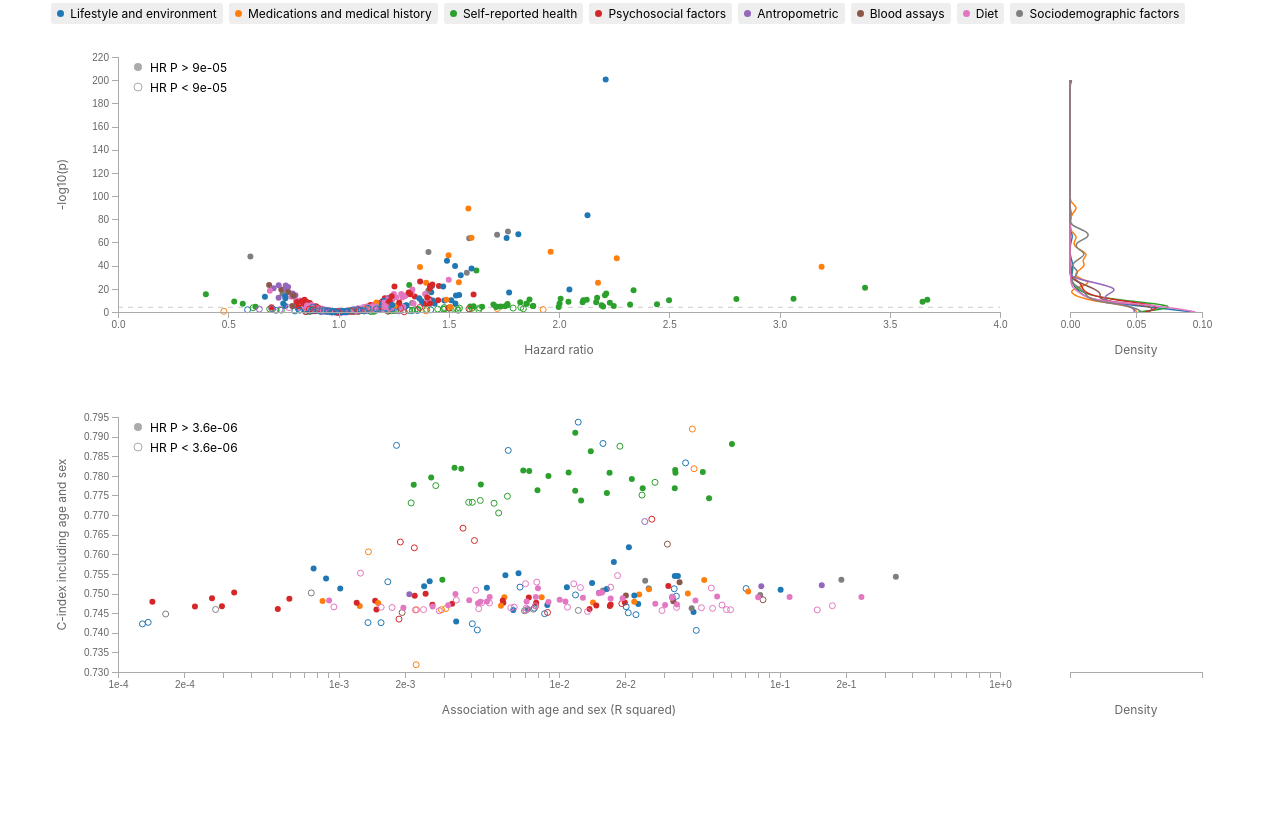
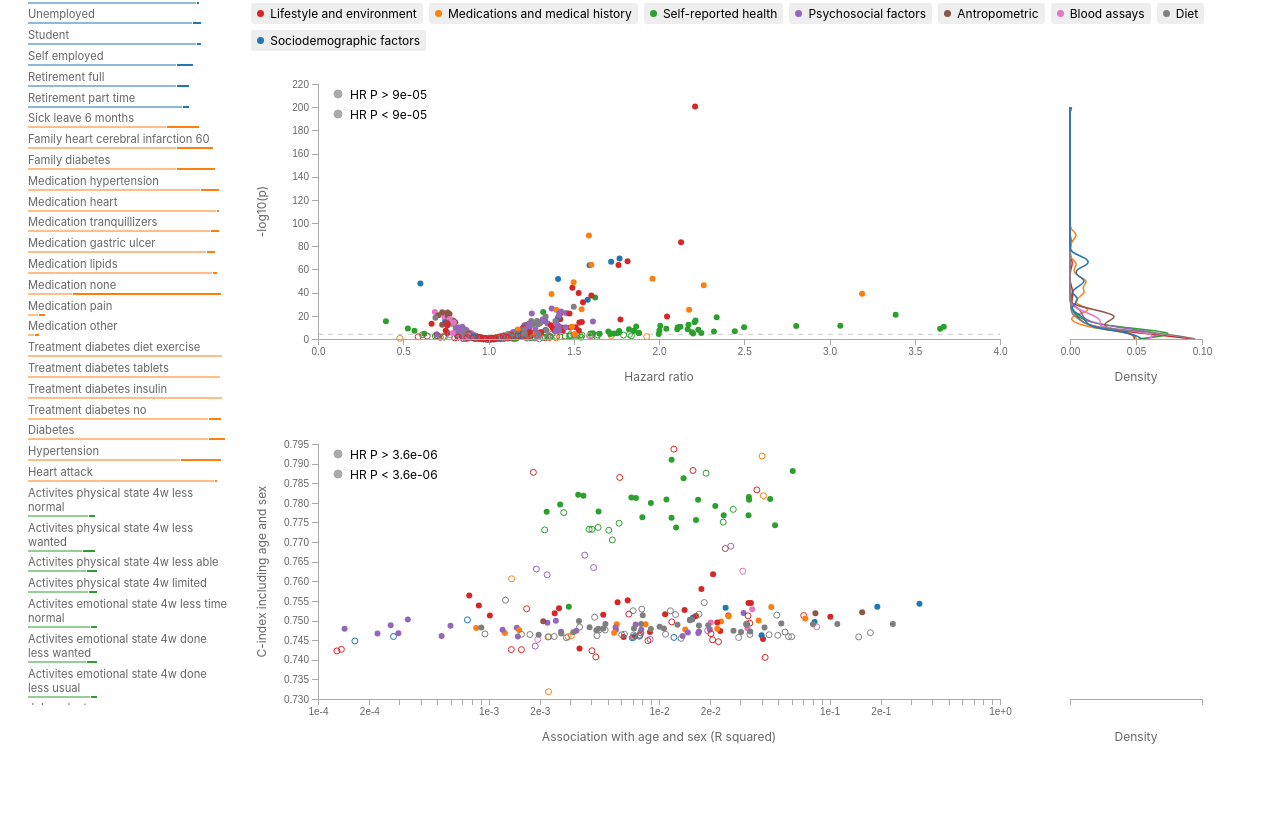
Before and after one commit to davkal/mortality, a website built with webpack: page public/index.html in a window 1280 px wide. Shown: the part 87-925 px from the top of the page. Before the commit the page ends 898 px from the top, so only its background shows below. Built offline with nearby package versions, Linux system fonts and the light colour scheme; what science would draw is missing.

Commit message:
variables

```diff
--- a/public/index.html
+++ b/public/index.html
@@ -10,6 +10,10 @@
 </head>
 
 <body>
+  <div class="row">
+    <div style="width: 200px" id="fig1e">
+    </div>
+    <div class="column">
       <div class="row">
         <div id="fig2-categories">
           <div class="title">Exposure</div>
@@ -34,6 +38,9 @@
           <svg />
         </div>
       </div>
+    </div>
+  </div>
+
 
   <script type="text/javascript" src="bundle.js"></script>
 </body>
--- a/src/main.js
+++ b/src/main.js
@@ -6,10 +6,11 @@ import * as science from 'science';
 import LineChart from './line';
 import ScatterChart from './scatter';
 import CategoryFilter from './categories';
+import Variables from './variables';
 
 require('./main.scss');
 
-const dispatch = d3.dispatch('categories', 'mousemoveFig2a', 'mousemoveFig2b');
+const dispatch = d3.dispatch('categories', 'mousemoveFig2a', 'mousemoveFig2b', 'variable');
 const color = d3.scaleOrdinal(d3.schemeCategory10);
 const components = {};
 
@@ -19,6 +20,33 @@ function prepareDataFig2Filter(data) {
     color,
     data,
     categories
+  };
+}
+
+function prepareDataFig1e(csv) {
+  // Grouping variables
+  const grouped = csv.reduce((acc, d) => {
+    const key = d.variable;
+    if (!acc[key]) acc[key] = [];
+    d.category = d.Category;
+    acc[key].push(d);
+    acc[key].category = d.category;
+    return acc;
+  }, {});
+
+  // Calculating extent
+  Object.keys(grouped).forEach((key) => {
+    grouped[key].sum = d3.sum(grouped[key], d => d.count);
+    grouped[key].forEach((d) => {
+      d.valueCount = grouped[key].length;
+    });
+  });
+  const maxSum = d3.max(Object.values(grouped), d => d.sum);
+
+  return {
+    color,
+    data: grouped,
+    maxSum
   };
 }
 
@@ -178,9 +206,10 @@ const loadData = url => fetch(url)
   .then(res => res.text())
   .then(text => d3.csvParse(text));
 
-Promise.all(['data/fig2a.csv', 'data/fig2b.csv'].map(loadData))
+Promise.all(['data/fig1e.csv', 'data/fig2a.csv', 'data/fig2b.csv'].map(loadData))
   .then((results) => {
-    const [fig2a, fig2b] = results;
+    const [fig1e, fig2a, fig2b] = results;
+    components.fig1eB = new Variables('fig1e', prepareDataFig1e(fig1e), dispatch);
     components.filter2 = new CategoryFilter('fig2-categories', prepareDataFig2Filter(fig2a), dispatch);
     components.fig2aS = new ScatterChart('fig2a-scatter', prepareDataFig2a(fig2a), dispatch);
     components.fig2aL = new LineChart('fig2a-line', prepareDataFig2aDensity(fig2a), dispatch);
--- a/src/main.scss
+++ b/src/main.scss
@@ -11,11 +11,43 @@ body {
   display: flex;
 }
 
+.column {
+  flex: 1;
+}
+
 .title {
   font-size: 2rem;
   font-weight: 100;
   color: #aaa;
   margin: 0.25em 0.25rem;
+}
+
+#fig1e {
+  font-size: 0.7rem;
+  position: relative;
+  left: -20px;
+  overflow-y: scroll;
+  height: 95vh;
+
+  .filter {
+    color: #666;
+    position: relative;
+    margin-bottom: 0.25em;
+  }
+
+  .filter-bars {
+    position: relative;
+    top: -1px;
+    line-height: 0;
+  }
+
+  .filter-bar {
+    height: 2px;
+    background-color: transparent;
+    width: 4px;
+    display: inline-block;
+    border-right: 1px solid white;
+  }
 }
 
 #fig2-categories {
@@ -73,12 +105,27 @@ body {
   pointer-events: none;
 }
 
+.no-display {
+  display: none;
+}
+
 .dot {
-  stroke-opacity: 0;
-  transition: opacity .3s;
-  &.hollow {
+  .outer {
+    stroke-opacity: 0;
+    transition: opacity .3s;
+    stroke-dasharray: 4px;
+  }
+  .point {
+    stroke-opacity: 0;
+    transition: opacity .3s;
+  }
+  &.hollow .point {
     stroke-opacity: 1;
     fill-opacity: 0;
+  }
+  &.highlighted .outer {
+    stroke-opacity: 1;
+    animation: spin 4s infinite;
   }
 }
 
@@ -130,3 +177,12 @@ svg .background {
     font-size: 0.8rem;
   }
 }
+
+@keyframes spin {
+  from {
+      transform:rotate(0deg);
+  }
+  to {
+      transform:rotate(360deg);
+  }
+}
--- a/src/scatter.js
+++ b/src/scatter.js
@@ -23,6 +23,9 @@ export default class ScatterChart {
     this.selectedCategories = [];
     this.hoveredCategory = null;
     this.moveEvent = moveEvent;
+    this.highlightedLabel = null;
+
+    this.makeDot = this.makeDot.bind(this);
 
     this.el = document.getElementById(id);
     this.svg = d3.select(`#${this.id} svg`);
@@ -149,6 +152,10 @@ export default class ScatterChart {
         this.hoveredCategory = hovered;
         this.update();
       });
+      this.dispatch.on(`variable.${this.id}`, ({ hovered }) => {
+        this.highlightedDot = hovered;
+        this.update();
+      });
     }
 
     this.background.on('mousemove', () => this.onMouseMove());
@@ -199,14 +206,7 @@ export default class ScatterChart {
     const dots = this.svg.select('g.inner g.dots')
       .selectAll('.dot')
       .data(this.data);
-    this.setDots(dots.enter()
-      .append('circle')
-      .attr('r', 3)
-      .attr('fill', d => this.color(d.category))
-      .attr('stroke', d => this.color(d.category))
-      .attr('class', d => (d.confidence ? 'dot' : 'dot hollow'))
-      .on('mouseover', d => this.onMouseoverDot(d))
-      .on('mouseout', d => this.onMouseoutDot(d)), xScale, yScale);
+    this.setDots(dots.enter().append('g').call(s => this.makeDot(s)), xScale, yScale);
 
     this.setDots(dots, xScale, yScale, animate);
     dots.exit().remove();
@@ -227,6 +227,24 @@ export default class ScatterChart {
     this.setAxes(xScale, yScale);
   }
 
+  makeDot(sel) {
+    sel
+      .attr('class', 'dot')
+      .classed('hollow', d => !d.confidence)
+      .on('mouseover', d => this.onMouseoverDot(d))
+      .on('mouseout', d => this.onMouseoutDot(d));
+    sel.append('circle')
+      .attr('class', 'outer')
+      .attr('r', 10)
+      .attr('fill', 'none')
+      .attr('stroke', d => this.color(d.category));
+    sel.append('circle')
+      .attr('class', 'point')
+      .attr('r', 3)
+      .attr('fill', d => this.color(d.category))
+      .attr('stroke', d => this.color(d.category));
+  }
+
   static setYLines(sel, xScale, yScale) {
     sel
       .attr('x1', xScale(xScale.domain()[0]))
@@ -236,11 +254,18 @@ export default class ScatterChart {
   }
 
   setDots(sel, xScale, yScale, animate) {
-    sel.classed('hide', d => this.categoryHidden(d.category));
+    sel
+      .classed('hide', d => this.categoryHidden(d.category))
+      .classed('highlighted', d => this.dotHighlighted(d));
     const selection = animate ? sel.transition() : sel;
     selection
-      .attr('cx', d => xScale(d.x))
-      .attr('cy', d => yScale(d.y));
+      .attr('transform', d => `translate(${xScale(d.x)},${yScale(d.y)})`);
+    selection.select('.point')
+      .attr('r', d => (this.dotHighlighted(d) ? 6 : 3));
+  }
+
+  dotHighlighted(d) {
+    return this.highlightedDot === d.exposure;
   }
 
   categoryHidden(category) {
--- /dev/null
+++ b/src/variables.js
@@ -0,0 +1,95 @@
+import * as d3 from 'd3';
+
+// ES6 class
+export default class Variables {
+  constructor(id, {
+    color, data, maxSum
+  }, dispatch) {
+    this.id = id;
+    this.data = data;
+    this.dispatch = dispatch;
+    this.selectedCategories = [];
+    this.hoveredCategory = null;
+
+    this.color = color;
+    this.el = d3.select(`#${this.id}`);
+
+    this.filters = this.el
+      .selectAll('.filter')
+      .data(d3.keys(data))
+      .enter()
+      .append('div')
+      .attr('class', 'filter')
+      .on('click', d => this.onMouseClick(d))
+      .on('mouseenter', d => this.onMouseEnter(d))
+      .on('mouseleave', d => this.onMouseLeave(d));
+
+    this.filters
+      .append('span')
+      .attr('class', 'filter-label')
+      .text(d => d.replace(/_/g, ' '));
+
+    this.filters
+      .append('div')
+      .attr('class', 'filter-bars')
+      .selectAll('.filter-bar')
+      .data(d => this.data[d])
+      .enter()
+      .append('span')
+      .attr('class', 'filter-bar')
+      .style('background-color', d => this.color(d.category))
+      .style('width', d => `${Math.floor((d.count / maxSum) * 99)}%`)
+      .style('opacity', (d, i) => `${(i + 1) / d.valueCount}`);
+
+    this.bindEvents();
+    this.update();
+  }
+
+  onMouseClick(d) {
+    if (this.selected.indexOf(d) > -1) {
+      this.selected = this.selected.filter(s => s !== d);
+    } else {
+      this.selected = [...this.selected, d];
+    }
+    this.publish();
+    this.update();
+  }
+
+  onMouseEnter(d) {
+    this.hovered = d;
+    this.publish();
+  }
+
+  onMouseLeave() {
+    this.hovered = null;
+    this.publish();
+  }
+
+  publish() {
+    this.dispatch.call('variable', this, {
+      hovered: this.hovered
+    });
+  }
+
+  bindEvents() {
+    if (this.dispatch) {
+      this.dispatch.on(`categories.${this.id}`, ({ hovered, selected }) => {
+        this.selectedCategories = selected;
+        this.hoveredCategory = hovered;
+        this.update();
+      });
+    }
+  }
+
+  categoryHidden(category) {
+    if (!this.hoveredCategory && this.selectedCategories.length === 0) return false;
+    const selected = this.selectedCategories && this.selectedCategories.indexOf(category) > -1;
+    const hovered = this.hoveredCategory && this.hoveredCategory === category;
+    return !selected && !hovered;
+  }
+
+  update() {
+    this.filters
+      .classed('no-display', d => this.categoryHidden(this.data[d].category));
+  }
+}
```
Also changed, not shown: src/bar.js (+62 -99 lines). Lines whose indentation alone changed are shown as unchanged.
